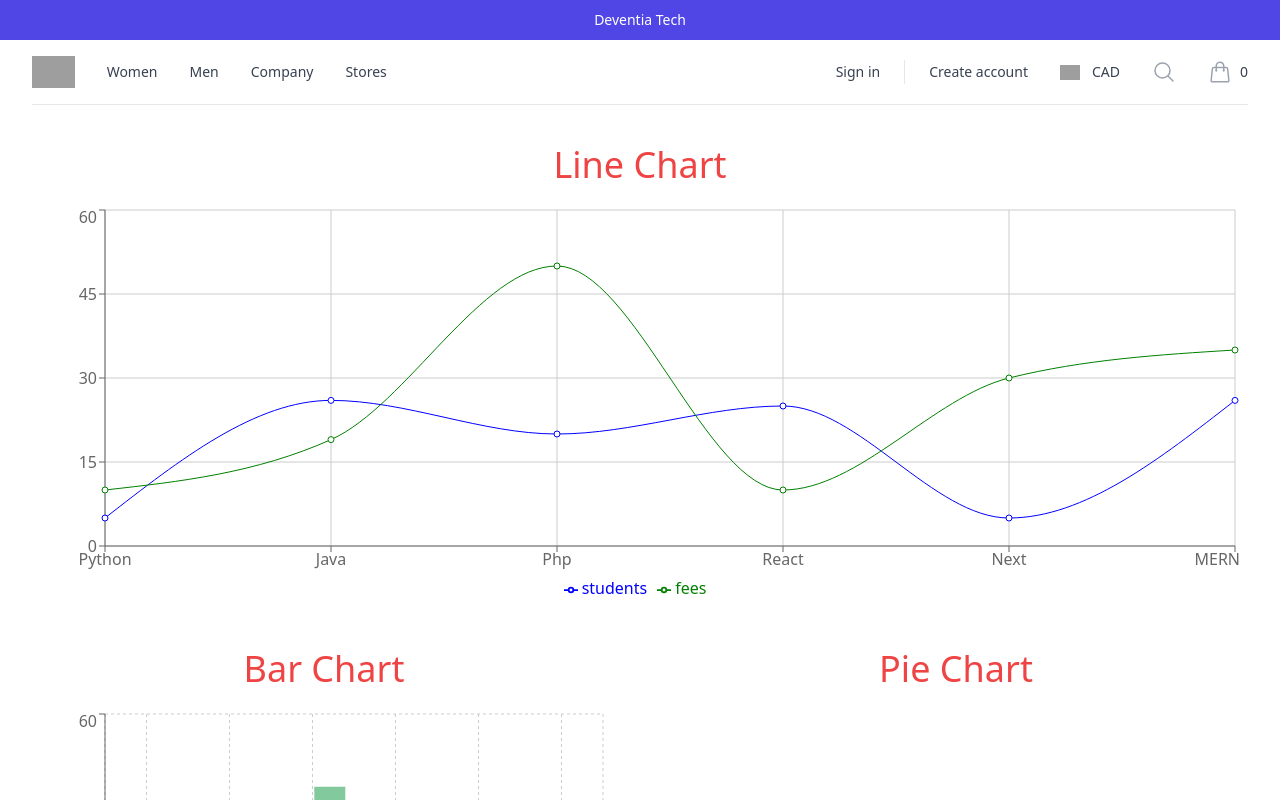
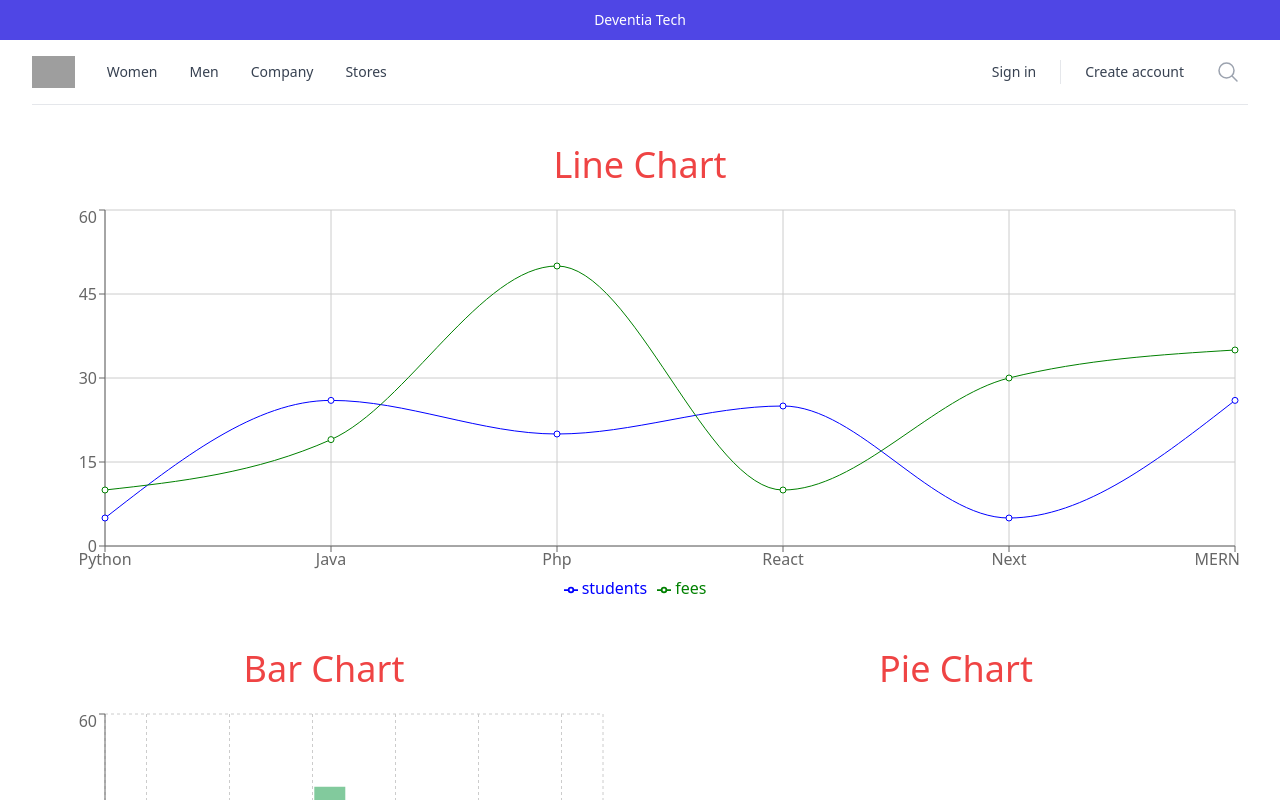
Before and after one commit to mahirkhan8883/deventiatask, a React (Create React App) app: page / in a window 1280 px wide. Shown: the top 800 px of the page. Built offline with nearby package versions, Linux system fonts and the light colour scheme; grey boxes are pictures that could not be loaded.

Commit message:
new update/nav

```diff
--- a/src/components/header/Navigation.jsx
+++ b/src/components/header/Navigation.jsx
@@ -271,17 +271,17 @@ export default function Navigation() {
                   </div>
                 </div>
 
-                <div className="border-t border-gray-200 px-4 py-6">
+                {/* <div className="border-t border-gray-200 px-4 py-6">
                   <a href="#" className="-m-2 flex items-center p-2">
                     <img
-                      src="https://tailwindui.com/img/flags/flag-canada.svg"
+                      src="https://tailwindui.com/img/flags/flag-pakistan.svg"
                       alt=""
                       className="block h-auto w-5 flex-shrink-0"
                     />
-                    <span className="ml-3 block text-base font-medium text-gray-900">CAD</span>
+                    <span className="ml-3 block text-base font-medium text-gray-900">PAK</span>
                     <span className="sr-only">, change currency</span>
                   </a>
-                </div>
+                </div> */}
               </DialogPanel>
             </TransitionChild>
           </div>
@@ -428,7 +428,7 @@ export default function Navigation() {
                   </a>
                 </div>
 
-                <div className="hidden lg:ml-8 lg:flex">
+                {/* <div className="hidden lg:ml-8 lg:flex">
                   <a href="#" className="flex items-center text-gray-700 hover:text-gray-800">
                     <img
                       src="https://tailwindui.com/img/flags/flag-canada.svg"
@@ -438,7 +438,7 @@ export default function Navigation() {
                     <span className="ml-3 block text-sm font-medium">CAD</span>
                     <span className="sr-only">, change currency</span>
                   </a>
-                </div>
+                </div> */}
 
                 {/* Search */}
                 <div className="flex lg:ml-6">
@@ -449,7 +449,7 @@ export default function Navigation() {
                 </div>
 
                 {/* Cart */}
-                <div className="ml-4 flow-root lg:ml-6">
+                {/* <div className="ml-4 flow-root lg:ml-6">
                   <a href="#" className="group -m-2 flex items-center p-2">
                     <ShoppingBagIcon
                       className="h-6 w-6 flex-shrink-0 text-gray-400 group-hover:text-gray-500"
@@ -458,7 +458,7 @@ export default function Navigation() {
                     <span className="ml-2 text-sm font-medium text-gray-700 group-hover:text-gray-800">0</span>
                     <span className="sr-only">items in cart, view bag</span>
                   </a>
-                </div>
+                </div> */}
               </div>
             </div>
           </div>
```
